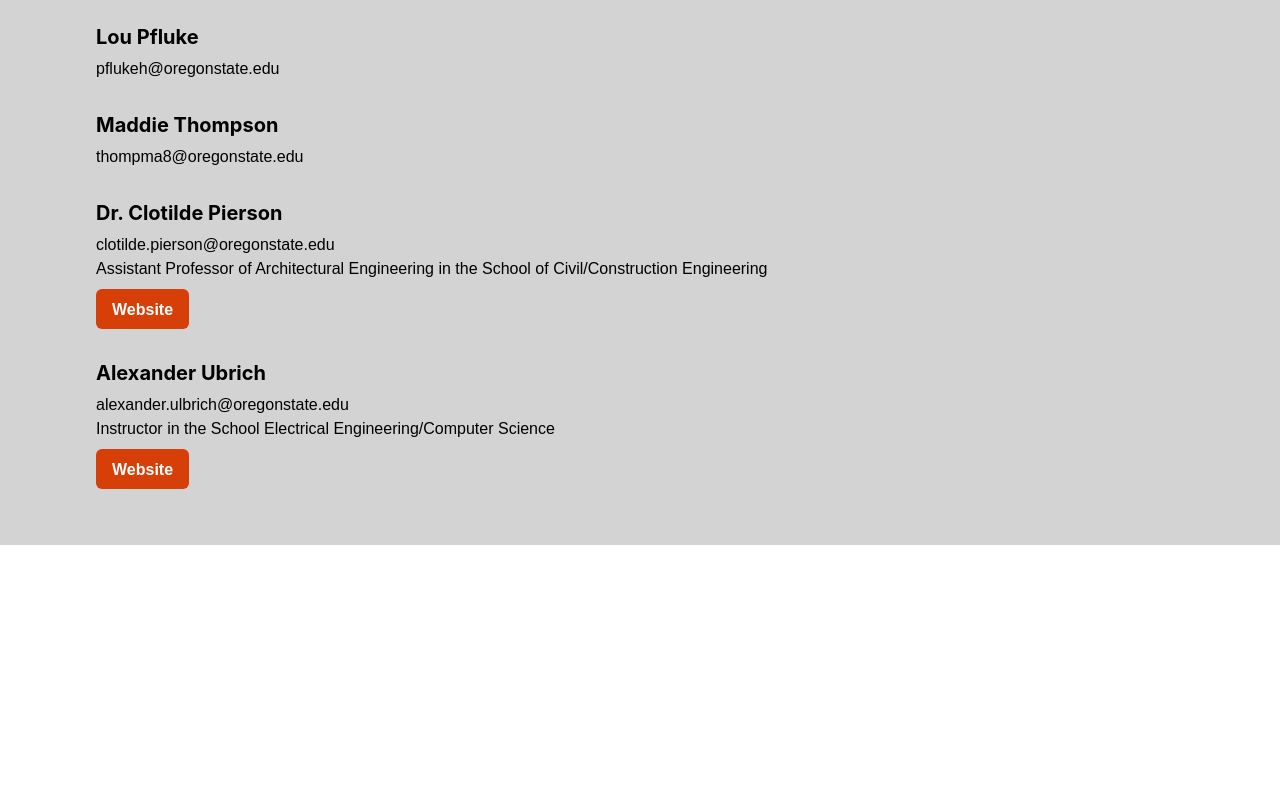
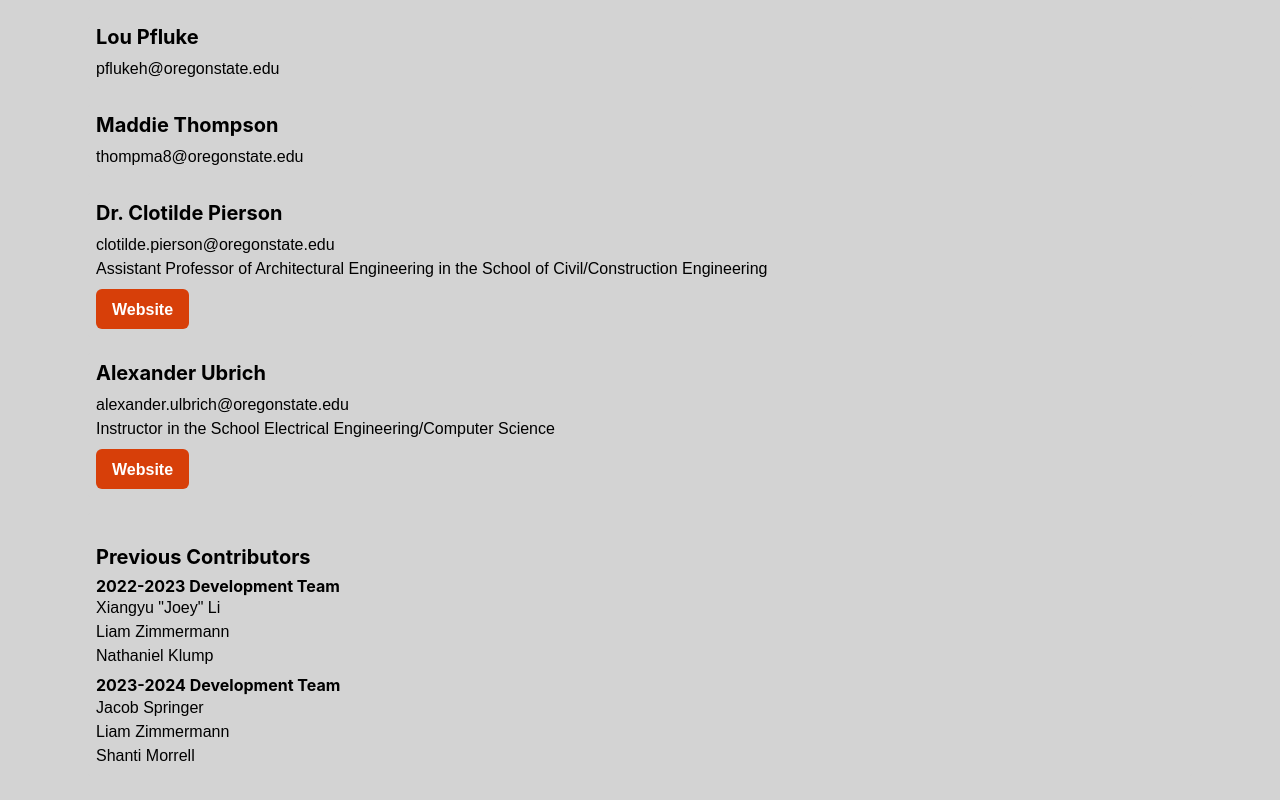
Before and after one commit to ArtinL/hdri-landing, a React (Create React App) app: page /team in a window 1280 px wide. Shown: the part 626-1426 px from the top of the page. Before the commit the page ends 1171 px from the top, so only its background shows below. Built offline with nearby package versions, Linux system fonts and the light colour scheme.

Commit message:
Added "Previous Contributors" section to team page

```diff
--- a/src/pages/Team.tsx
+++ b/src/pages/Team.tsx
@@ -48,6 +48,17 @@ export default function Team() {
                     Website
                 </Button>
             </Box>
+            <Box bg="lightgray" p={2} pt={8} borderRadius="sm" color="black">
+                <Heading size="md" mb={2}>Previous Contributors</Heading>
+                <Heading size="sm" mt={2}>2022-2023 Development Team</Heading>
+                <Text>Xiangyu &quot;Joey&quot; Li</Text>
+                <Text>Liam Zimmermann</Text>
+                <Text>Nathaniel Klump</Text>
+                <Heading size="sm" mt={2}>2023-2024 Development Team</Heading>
+                <Text>Jacob Springer</Text>
+                <Text>Liam Zimmermann</Text>
+                <Text>Shanti Morrell</Text>
+            </Box>
         </VStack>
     );
 }
```
